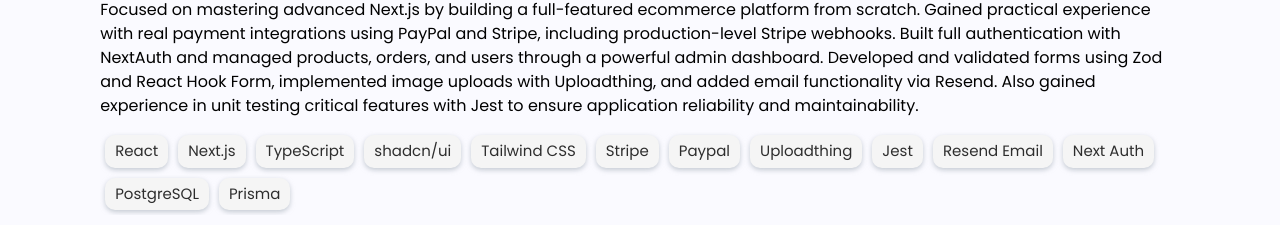
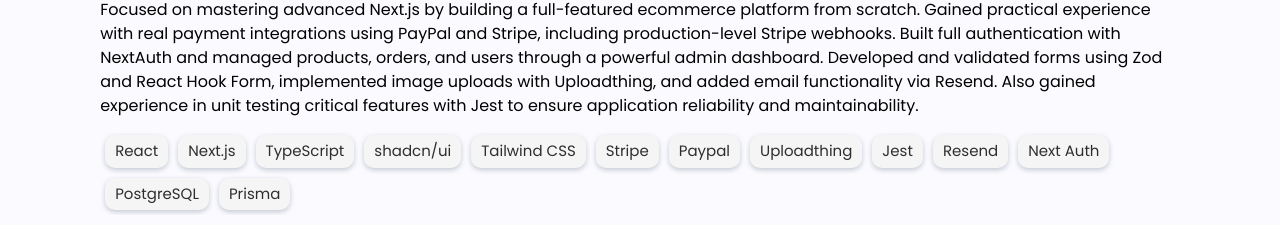
Before and after one commit to fisheeesh/portfolio_v1, a Next.js app: page / in a window 1280 px wide. Shown: the part 4080-4305 px from the top of the page. Built offline with nearby package versions, Linux system fonts and the light colour scheme.

Commit message:
chore: resume updated

```diff
--- a/components/shared/resume-btn.tsx
+++ b/components/shared/resume-btn.tsx
@@ -2,7 +2,7 @@
     return (
         <a
             className="btn primaryBtn"
-            href="https://drive.google.com/file/d/1CTdwdhtMHgZXmm-eqiWysAtK855n2hYm/view?usp=sharing"
+            href="https://drive.google.com/file/d/1bONXrNgnP44iPXWOSn6JeXqS_1pkXBNb/view?usp=sharing"
             target="_blank"
             rel="noopener noreferrer"
             aria-label="Check out my Resume"
--- a/data/config.tsx
+++ b/data/config.tsx
@@ -45,7 +45,7 @@
             "Paypal",
             "Uploadthing",
             "Jest",
-            "Resend Email",
+            "Resend",
             "Next Auth",
             "PostgreSQL",
             "Prisma"
```
